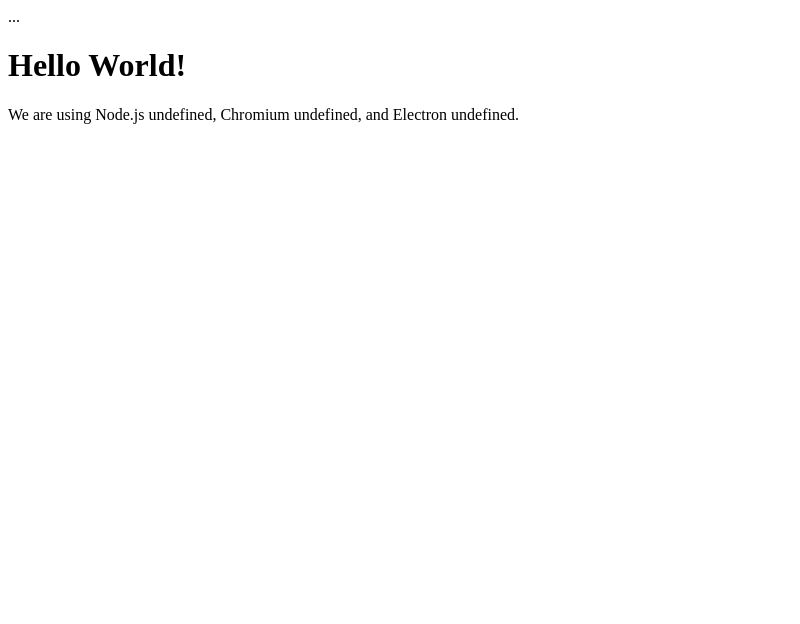
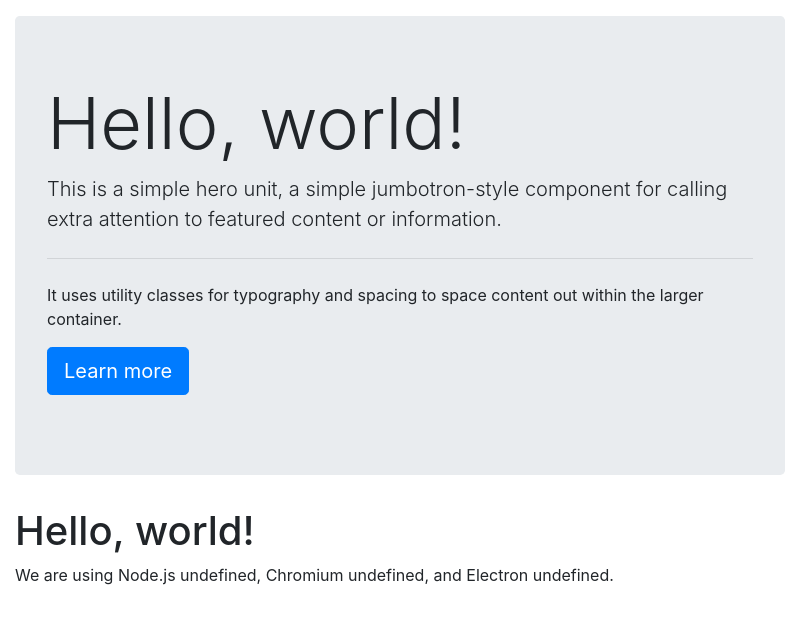
Before and after one commit to ufoproger/electron-comp-geom, an Electron app: page index.html in a window 800 px wide. Drawn offline with nearby package versions, Linux system fonts and the light colour scheme.

Commit message:
Наработки

```diff
--- a/index.html
+++ b/index.html
@@ -1,31 +1,42 @@
 <!DOCTYPE html>
 <html>
   <head>
-    <meta charset="UTF-8">
-    <title>Hello World!</title>
+    <!-- Required meta tags -->
+    <meta charset="utf-8">
+    <!-- <meta name="viewport" content="width=device-width, initial-scale=1, shrink-to-fit=no"> -->
 
-  <link rel="stylesheet" href="modules/photon/dist/css/photon.css">
+	<link rel="stylesheet" href="node_modules/bootstrap/dist/css/bootstrap.min.css">
+	<link rel="stylesheet" href="src/style.css">
   </head>
   <body>
-    <div class="window">
-      <div class="window-content">
-        <div class="pane-group">
-          <div class="pane-sm sidebar">...</div>
-          <div class="pane">
-            <h1>Hello World!</h1>
-            <!-- All of the Node.js APIs are available in this renderer process. -->
+	  <div class="container-fluid">
+
+		<div class="jumbotron">
+		  <h1 class="display-3">Hello, world!</h1>
+		  <p class="lead">This is a simple hero unit, a simple jumbotron-style component for calling extra attention to featured content or information.</p>
+		  <hr class="my-4">
+		  <p>It uses utility classes for typography and spacing to space content out within the larger container.</p>
+		  <p class="lead">
+		    <a class="btn btn-primary btn-lg" href="#" role="button">Learn more</a>
+		  </p>
+		</div>
+
+	    <h1>Hello, world!</h1>
+
 		We are using Node.js <script>document.write(process.versions.node)</script>,
 		Chromium <script>document.write(process.versions.chrome)</script>,
 		and Electron <script>document.write(process.versions.electron)</script>.
 	</div>
-        </div>
-      </div>
-    </div>
 
+	<script>
+		window.$ = window.jQuery = require('jquery');
+	</script>
+
+    <script src="node_modules/tether/dist/js/tether.min.js"></script>
+    <script src="node_modules/bootstrap/dist/js/bootstrap.min.js"></script>
   </body>
 
     <script>
-    // You can also require other files to run in this process
       require('./renderer.js')
     </script>
 </html>
--- a/package.json
+++ b/package.json
@@ -18,5 +18,10 @@
   "license": "CC0-1.0",
   "devDependencies": {
     "electron": "~1.6.2"
+  },
+  "dependencies": {
+    "bootstrap": "^4.0.0-alpha.6",
+    "jquery": "^3.2.1",
+    "tether": "^1.4.0"
   }
 }
--- /dev/null
+++ b/src/style.css
@@ -0,0 +1,3 @@
+body {
+	padding-top: 1rem;
+}
```
Also changed, not shown: main.js (+5 -2 lines), 1 other file. Lines whose indentation alone changed are shown as unchanged.
